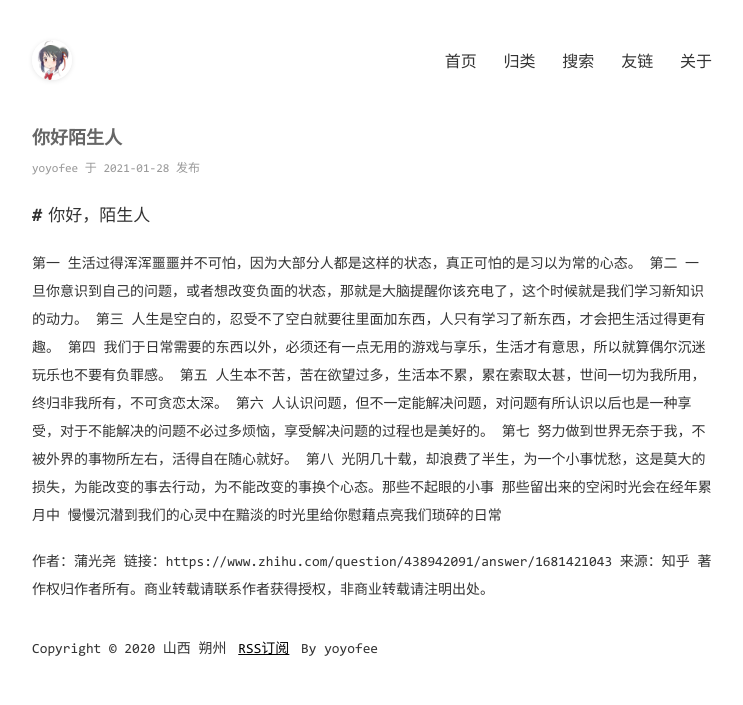
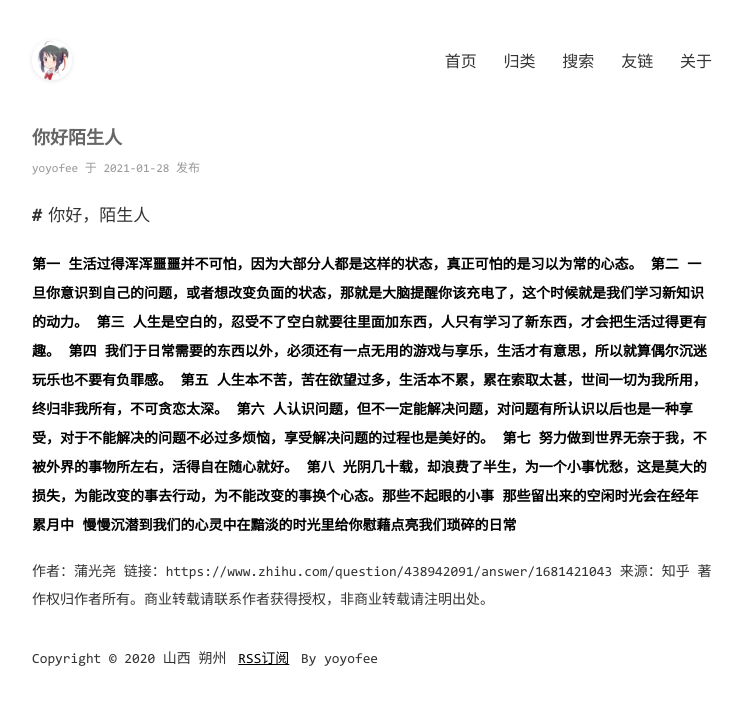
Before and after one commit to yoyofee/yoyofee.github.io, a Jekyll site: the page built from _posts/2021-01-28-你好陌生人.md, in a window 1280 px wide. Shown: the top 705 px of the page, without its empty margins (268-1011 px from the left). Built offline with Jekyll 4.4.1, drawn with Linux system fonts in a browser that asks for light colours; comment, search, counter and statistics services are not loaded.

```diff
--- a/_posts/2021-01-28-你好陌生人.md
+++ b/_posts/2021-01-28-你好陌生人.md
@@ -5,14 +5,14 @@ categories: [我的文章]
 ---
 # 你好，陌生人
 
-第一  生活过得浑浑噩噩并不可怕，因为大部分人都是这样的状态，真正可怕的是习以为常的心态。
+**第一  生活过得浑浑噩噩并不可怕，因为大部分人都是这样的状态，真正可怕的是习以为常的心态。
 第二  一旦你意识到自己的问题，或者想改变负面的状态，那就是大脑提醒你该充电了，这个时候就是我们学习新知识的动力。
 第三  人生是空白的，忍受不了空白就要往里面加东西，人只有学习了新东西，才会把生活过得更有趣。
 第四  我们于日常需要的东西以外，必须还有一点无用的游戏与享乐，生活才有意思，所以就算偶尔沉迷玩乐也不要有负罪感。
 第五  人生本不苦，苦在欲望过多，生活本不累，累在索取太甚，世间一切为我所用，终归非我所有，不可贪恋太深。
 第六  人认识问题，但不一定能解决问题，对问题有所认识以后也是一种享受，对于不能解决的问题不必过多烦恼，享受解决问题的过程也是美好的。
 第七  努力做到世界无奈于我，不被外界的事物所左右，活得自在随心就好。
-第八  光阴几十载，却浪费了半生，为一个小事忧愁，这是莫大的损失，为能改变的事去行动，为不能改变的事换个心态。那些不起眼的小事   那些留出来的空闲时光会在经年累月中   慢慢沉潜到我们的心灵中在黯淡的时光里给你慰藉点亮我们琐碎的日常
+第八  光阴几十载，却浪费了半生，为一个小事忧愁，这是莫大的损失，为能改变的事去行动，为不能改变的事换个心态。那些不起眼的小事   那些留出来的空闲时光会在经年累月中   慢慢沉潜到我们的心灵中在黯淡的时光里给你慰藉点亮我们琐碎的日常**
 
 作者：蒲光尧
 链接：https://www.zhihu.com/question/438942091/answer/1681421043
```
